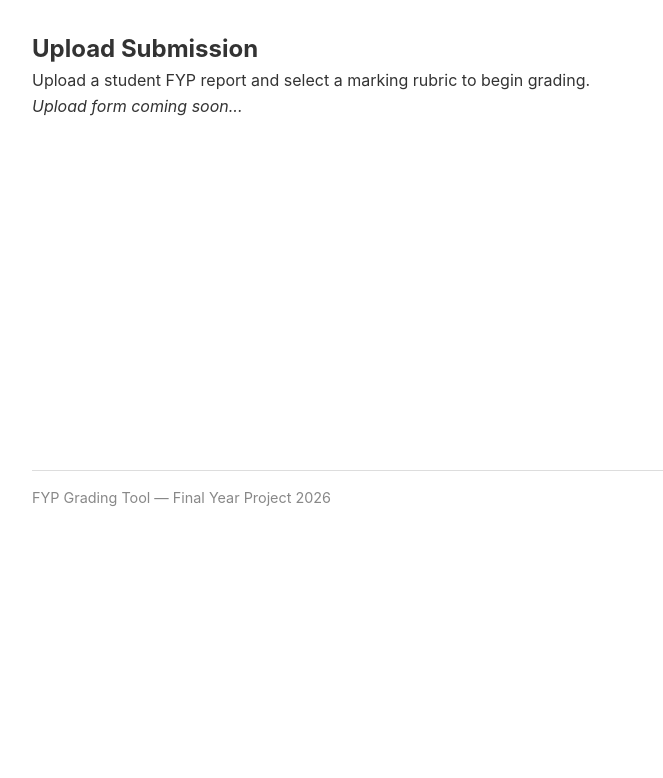
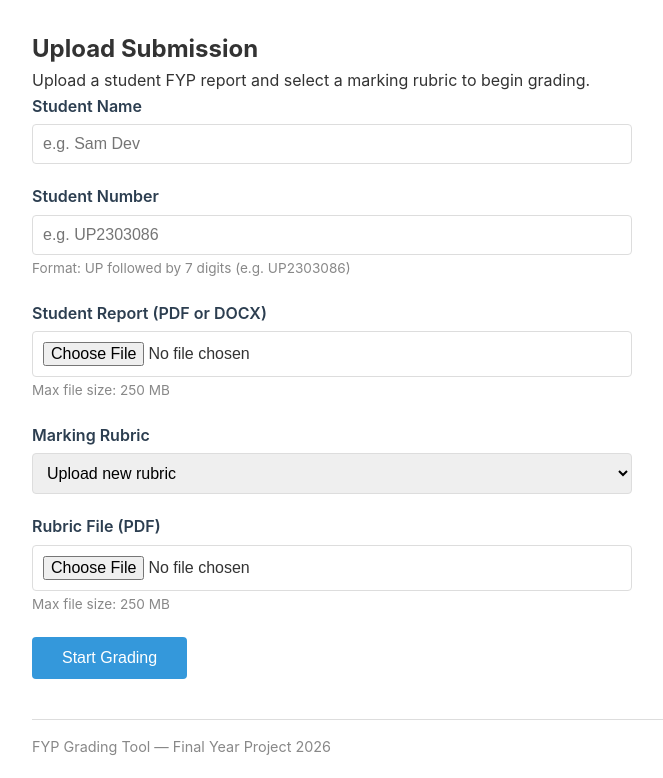
Before and after one commit to Samyojan-1/fyp-grading-tool, a Flask app: page / in a window 1280 px wide. Shown: the part 124-902 px from the top of the page, without its empty margins (178-841 px from the left). Before the commit the page ends 630 px from the top, so only its background shows below. Run offline with Flask 3, Linux system fonts and the light colour scheme.

Commit message:
Added file upload with validation and organised folder storage

```diff
--- a/app.py
+++ b/app.py
@@ -1,11 +1,22 @@
 from flask import Flask
+from dotenv import load_dotenv
 from routes.upload import upload_bp
+import config
+
+# Load environment variables from .env file
+# This MUST happen before anything tries to read os.getenv()
+load_dotenv()
 
 # Create the Flask app
 app = Flask(__name__)
 
-# Register the upload blueprint
-# This "plugs in" all the routes defined in routes/upload.py
+# Configure the app with our settings
+# SECRET_KEY is used by Flask to sign session cookies — it's a security thing
+# For now we use a simple key; in production you'd use something random and long
+app.config['SECRET_KEY'] = 'dev-secret-key-change-later'
+app.config['MAX_CONTENT_LENGTH'] = config.MAX_FILE_SIZE_MB * 1024 * 1024  # Convert MB to bytes
+
+# Register blueprints
 app.register_blueprint(upload_bp)
 
 if __name__ == '__main__':
--- a/requirements.txt
+++ b/requirements.txt
@@ -4,4 +4,5 @@ Flask==3.1.3
 itsdangerous==2.2.0
 Jinja2==3.1.6
 MarkupSafe==3.0.3
+python-dotenv==1.2.2
 Werkzeug==3.1.7
--- a/routes/upload.py
+++ b/routes/upload.py
@@ -1,12 +1,134 @@
-from flask import Blueprint, render_template
+import os
+import re
+from datetime import datetime
+from flask import Blueprint, render_template, request, flash, redirect, url_for
+from werkzeug.utils import secure_filename
+import config
 
-# A Blueprint is like a mini Flask app
-# It lets you define routes in separate files and then "plug them in" to the main app
-# Think of it as a chapter in a book — each Blueprint is one chapter,
-# and app.py is the table of contents that brings them together
 upload_bp = Blueprint('upload', __name__)
+
+
+def get_saved_rubrics():
+    """Get a list of previously saved rubric JSON files from the rubrics folder."""
+    rubric_folder = config.RUBRIC_FOLDER
+    if not os.path.exists(rubric_folder):
+        os.makedirs(rubric_folder)
+        return []
+    # List all .json files in the rubrics folder
+    return [f for f in os.listdir(rubric_folder) if f.endswith('.json')]
+
+
+def allowed_file(filename, allowed_extensions):
+    """
+    Check if a filename has an allowed extension.
+
+    How it works:
+    1. '.' in filename — makes sure there IS an extension (no dot = no extension)
+    2. filename.rsplit('.', 1) — splits from the RIGHT, once.
+       'report.pdf' becomes ['report', 'pdf']
+       'my.report.v2.pdf' becomes ['my.report.v2', 'pdf']  (only splits the last dot)
+    3. [1].lower() — takes the extension part and lowercases it
+    4. Checks if it's in the allowed set
+    """
+    return '.' in filename and \
+           filename.rsplit('.', 1)[1].lower() in allowed_extensions
+
 
 @upload_bp.route('/')
 def upload_page():
-    """Show the upload page — this is the homepage of the app."""
-    return render_template('upload.html')
+    """Show the upload form."""
+    saved_rubrics = get_saved_rubrics()
+    return render_template('upload.html', saved_rubrics=saved_rubrics)
+
+
+@upload_bp.route('/upload', methods=['POST'])
+def handle_upload():
+    """
+    Handle the form submission.
+    This runs when the user clicks 'Start Grading'.
+
+    request.files — contains uploaded files
+    request.form — contains text fields (like student_name)
+    """
+
+    # --- Get student details ---
+    student_name = request.form.get('student_name', '').strip()
+    student_number = request.form.get('student_number', '').strip().upper()
+
+    if not student_name:
+        flash('Please enter a student name.', 'error')
+        return redirect(url_for('upload.upload_page'))
+
+    if not student_number:
+        flash('Please enter a student number.', 'error')
+        return redirect(url_for('upload.upload_page'))
+
+    # Server-side validation of student number format
+    # re.match() checks if the string matches the pattern from the start
+    # ^UP\d{7}$ means: starts with UP, then exactly 7 digits, then end of string
+    # ^ = start, $ = end, \d = any digit, {7} = exactly 7 times
+    if not re.match(r'^UP\d{7}$', student_number):
+        flash('Invalid student number. Must be UP followed by 7 digits (e.g. UP2303086).', 'error')
+        return redirect(url_for('upload.upload_page'))
+
+    # --- Validate the report file ---
+    # request.files['report'] gets the file from the form input named "report"
+    if 'report' not in request.files:
+        flash('No report file uploaded.', 'error')
+        return redirect(url_for('upload.upload_page'))
+
+    report_file = request.files['report']
+
+    # This can happen if user submits form without selecting a file
+    if report_file.filename == '':
+        flash('No report file selected.', 'error')
+        return redirect(url_for('upload.upload_page'))
+
+    if not allowed_file(report_file.filename, config.ALLOWED_REPORT_EXTENSIONS):
+        flash('Invalid report format. Please upload a PDF or DOCX file.', 'error')
+        return redirect(url_for('upload.upload_page'))
+
+    # --- Handle rubric ---
+    rubric_choice = request.form.get('rubric_choice')
+    rubric_filename = None
+
+    if rubric_choice == 'upload_new':
+        # They're uploading a new rubric
+        if 'rubric' not in request.files or request.files['rubric'].filename == '':
+            flash('Please upload a rubric file or select a saved one.', 'error')
+            return redirect(url_for('upload.upload_page'))
+
+        rubric_file = request.files['rubric']
+
+        if not allowed_file(rubric_file.filename, config.ALLOWED_RUBRIC_EXTENSIONS):
+            flash('Invalid rubric format. Please upload a PDF file.', 'error')
+            return redirect(url_for('upload.upload_page'))
+    else:
+        # They selected a previously saved rubric
+        rubric_filename = rubric_choice
+
+    # --- Create submission folder (FR-31) ---
+    # Format: UP2303086_SamDev_2026-04-02
+    # Student number first (what teachers care about), then name (human readable), then date
+    date_str = datetime.now().strftime('%Y-%m-%d')
+    folder_name = f"{student_number}_{secure_filename(student_name)}_{date_str}"
+    submission_folder = os.path.join(config.UPLOAD_FOLDER, folder_name)
+    os.makedirs(submission_folder, exist_ok=True)
+
+    # --- Save the report ---
+    report_filename = secure_filename(report_file.filename)
+    report_path = os.path.join(submission_folder, report_filename)
+    report_file.save(report_path)
+
+    # --- Save the rubric (if new upload) ---
+    if rubric_choice == 'upload_new':
+        rubric_filename = secure_filename(rubric_file.filename)
+        rubric_path = os.path.join(submission_folder, rubric_filename)
+        rubric_file.save(rubric_path)
+
+    # Success!
+    flash(f'Files uploaded successfully for {student_name} ({student_number})!', 'success')
+
+    # For now, redirect back to upload page
+    # Later this will redirect to the grading page
+    return redirect(url_for('upload.upload_page'))
--- a/static/css/style.css
+++ b/static/css/style.css
@@ -46,3 +46,67 @@ footer {
     color: #888;
     font-size: 0.9em;
 }
+
+/* Form styles */
+.form-group {
+    margin-bottom: 20px;
+}
+
+.form-group label {
+    display: block;
+    font-weight: 600;
+    margin-bottom: 5px;
+    color: #2c3e50;
+}
+
+.form-group input[type="text"],
+.form-group input[type="file"],
+.form-group select {
+    width: 100%;
+    padding: 10px;
+    border: 1px solid #ddd;
+    border-radius: 4px;
+    font-size: 1em;
+}
+
+.form-group small {
+    color: #888;
+    font-size: 0.85em;
+}
+
+.btn {
+    background-color: #3498db;
+    color: white;
+    padding: 12px 30px;
+    border: none;
+    border-radius: 4px;
+    font-size: 1em;
+    cursor: pointer;
+}
+
+.btn:hover {
+    background-color: #2980b9;
+}
+
+/* Alert messages */
+.alert {
+    padding: 12px 15px;
+    border-radius: 4px;
+    margin-bottom: 20px;
+}
+
+.alert-error {
+    background-color: #fde8e8;
+    color: #c0392b;
+    border: 1px solid #f5c6cb;
+}
+
+.alert-success {
+    background-color: #e8f8e8;
+    color: #27ae60;
+    border: 1px solid #c3e6cb;
+}
+
+.upload-container {
+    max-width: 600px;
+}
--- a/templates/upload.html
+++ b/templates/upload.html
@@ -1,16 +1,91 @@
-<!-- This line says "use base.html as my layout" -->
 {% extends "base.html" %}
 
-<!-- Fill in the title block -->
 {% block title %}Upload — FYP Grading Tool{% endblock %}
 
-<!-- Fill in the content block -->
 {% block content %}
 <div class="upload-container">
     <h2>Upload Submission</h2>
     <p>Upload a student FYP report and select a marking rubric to begin grading.</p>
 
-    <!-- We'll build this form properly in Phase 1 -->
-    <p><em>Upload form coming soon...</em></p>
+    <!-- Flash messages — these show success/error alerts -->
+    <!-- Flask has a built-in "flash" system for one-time messages -->
+    {% with messages = get_flashed_messages(with_categories=true) %}
+        {% if messages %}
+            {% for category, message in messages %}
+                <div class="alert alert-{{ category }}">
+                    {{ message }}
+                </div>
+            {% endfor %}
+        {% endif %}
+    {% endwith %}
+
+    <!--
+        enctype="multipart/form-data" is CRITICAL for file uploads.
+        Without it, the browser sends the filename but NOT the file contents.
+        This is a very common mistake beginners make.
+    -->
+    <form method="POST" action="/upload" enctype="multipart/form-data">
+
+        <!-- Student name input -->
+        <div class="form-group">
+            <label for="student_name">Student Name</label>
+            <input type="text" id="student_name" name="student_name"
+                   placeholder="e.g. Sam Dev" required>
+        </div>
+
+        <!-- Student number input -->
+        <div class="form-group">
+            <label for="student_number">Student Number</label>
+            <input type="text" id="student_number" name="student_number"
+                   placeholder="e.g. UP2303086" required
+                   pattern="[Uu][Pp]\d{7}"
+                   title="Student number must start with UP followed by 7 digits (e.g. UP2303086)">
+            <small>Format: UP followed by 7 digits (e.g. UP2303086)</small>
+        </div>
+
+        <!-- Report upload -->
+        <div class="form-group">
+            <label for="report">Student Report (PDF or DOCX)</label>
+            <input type="file" id="report" name="report"
+                   accept=".pdf,.docx" required>
+            <small>Max file size: 250 MB</small>
+        </div>
+
+        <!-- Rubric section -->
+        <div class="form-group">
+            <label for="rubric_choice">Marking Rubric</label>
+            <select id="rubric_choice" name="rubric_choice">
+                <option value="upload_new">Upload new rubric</option>
+                <!-- Saved rubrics will be loaded here dynamically later -->
+                {% for rubric in saved_rubrics %}
+                    <option value="{{ rubric }}">{{ rubric }}</option>
+                {% endfor %}
+            </select>
+        </div>
+
+        <!-- New rubric upload (shown only when "Upload new" is selected) -->
+        <div class="form-group" id="rubric-upload-group">
+            <label for="rubric">Rubric File (PDF)</label>
+            <input type="file" id="rubric" name="rubric" accept=".pdf">
+            <small>Max file size: 250 MB</small>
+        </div>
+
+        <button type="submit" class="btn">Start Grading</button>
+    </form>
 </div>
+
+<!-- Simple JS to show/hide rubric upload based on dropdown -->
+<script>
+    const rubricChoice = document.getElementById('rubric_choice');
+    const rubricUpload = document.getElementById('rubric-upload-group');
+
+    rubricChoice.addEventListener('change', function() {
+        // Show the file input only if "Upload new" is selected
+        if (this.value === 'upload_new') {
+            rubricUpload.style.display = 'block';
+        } else {
+            rubricUpload.style.display = 'none';
+        }
+    });
+</script>
 {% endblock %}
```
Also changed, not shown: 1 other file.
